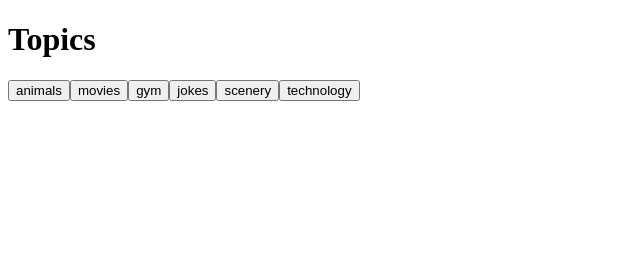
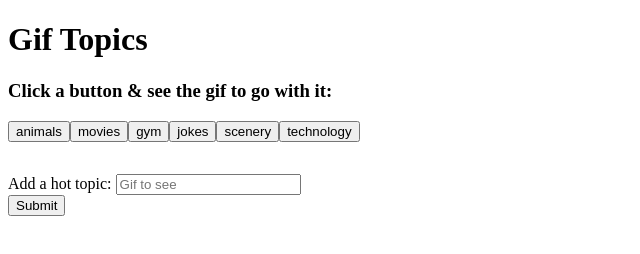
Before and after one commit to thefutureseer/giphyApp, a plain HTML site: page giphyApp/index.html in a window 1280 px wide. Shown: the whole page, without its empty margins (0-640 px from the left). Drawn offline with nearby package versions, Linux system fonts and the light colour scheme.

Commit message:
add form html and style sheet

```diff
--- a/giphyApp/index.html
+++ b/giphyApp/index.html
@@ -3,13 +3,25 @@
 <head>
   <meta charset="UTF-8" >
   <title>Giphy fun</title>
+  <link rel="stylesheet" href="style.css">
   <script src="https://cdnjs.cloudflare.com/ajax/libs/jquery/3.2.1/jquery.min.js" ></script>
 </head>
 <body>
   <div >
-    <h1>Topics</h1>
+    <h1>Gif Topics</h1>
+    <h3>Click a button & see the gif to go with it:</h3>
     <!--Dynamically created buttons here -->
-    <div id="topic-buttons"  ></div>
+    <div id="topic-buttons"></div>
+
+    <!--Input -->
+    <form id="gif-form">
+    <label for="input-1">Add a hot topic:</label>
+    <input id="input-1" type="text" placeholder="Gif to see" >
+    <br>
+
+    <!--Button to send input-->
+    <input id="add-gif" type="submit" val="submit">
+    </form>
 
     <!--Show gif-->
     <div id="show-gif"></div>
--- /dev/null
+++ b/giphyApp/style.css
@@ -0,0 +1,3 @@
+#topic-buttons {
+  margin-bottom: 2em;
+}
```
Also changed, not shown: 1 other file.
